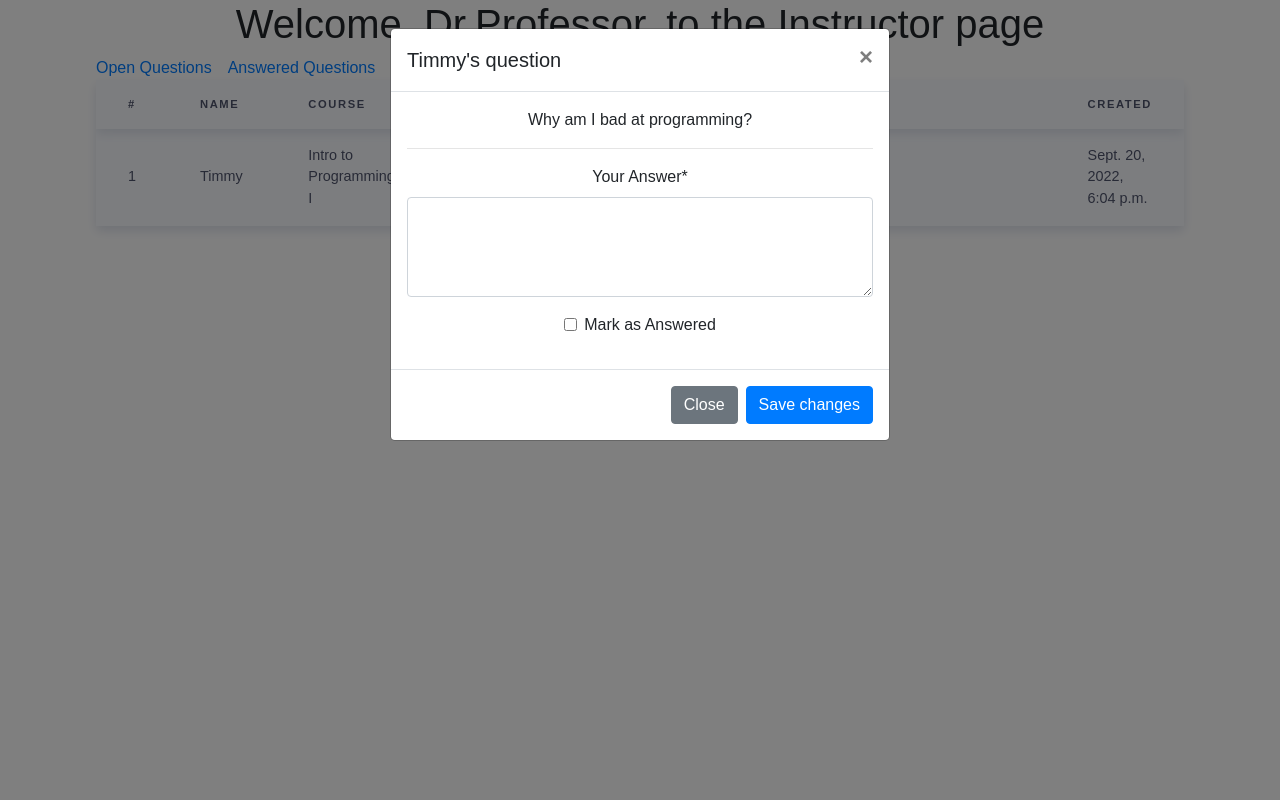
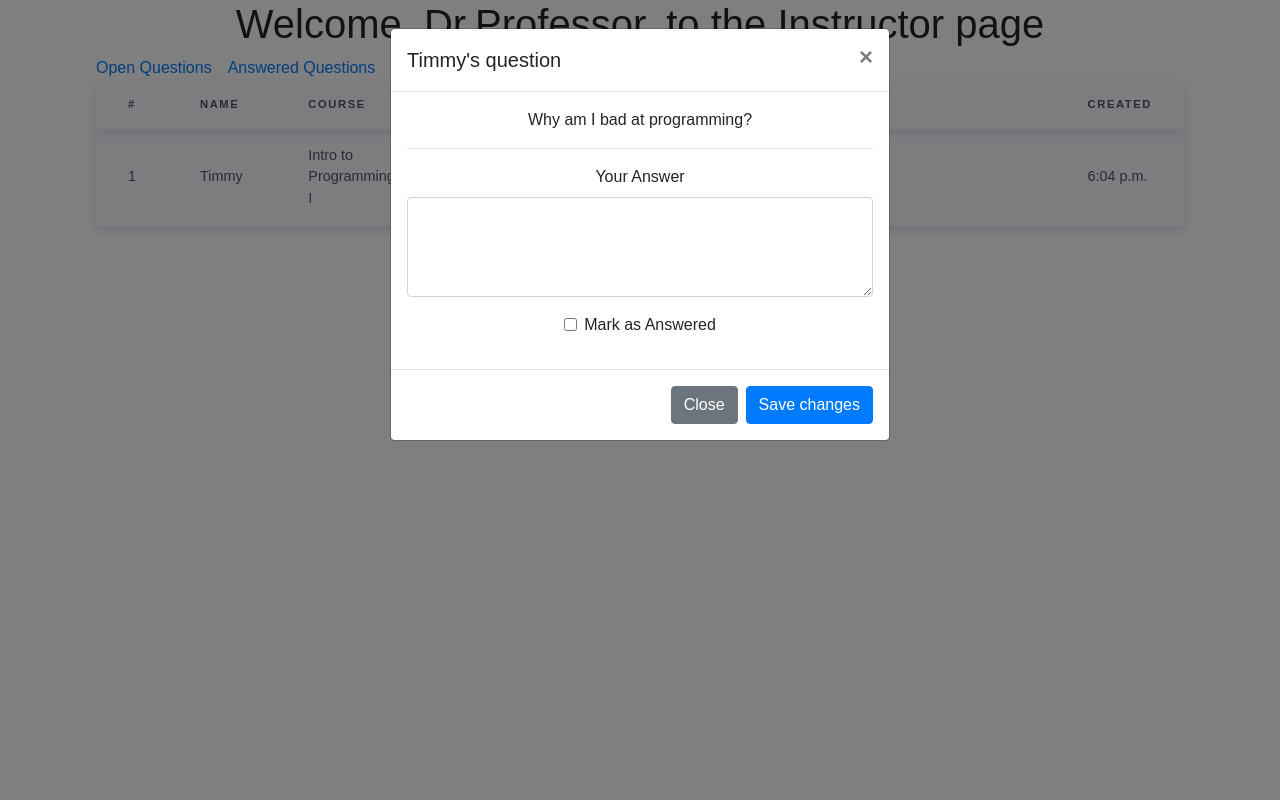
Before and after one commit to MTUHIDE/CCLC-Queue-Django, a Django app: page /instructor/ in a window 1280 px wide, after a click that opens the changed part. Run offline with Django 4.2, Linux system fonts and the light colour scheme; data comes from the database, SQL or seed files in the repository; some libraries are stand-ins or nearby versions.

Commit message:
Added Favicon, fixed table date formatting, removed astrick from form

```diff
--- a/question_queue/static/question_queue/css/style.css
+++ b/question_queue/static/question_queue/css/style.css
@@ -84,3 +84,7 @@ thead {
   border: none;
   border-bottom-color: #c7cdd1 !important
 }
+
+.asteriskField {
+    display: none;
+}
--- a/question_queue/templates/question_queue/coach.html
+++ b/question_queue/templates/question_queue/coach.html
@@ -30,6 +30,7 @@
           href="https://stackpath.bootstrapcdn.com/bootstrap/4.5.0/css/bootstrap.min.css"
           integrity="sha384-9aIt2nRpC12Uk9gS9baDl411NQApFmC26EwAOH8WgZl5MYYxFfc+NcPb1dKGj7Sk"
           crossorigin="anonymous" />
+    <link rel="shortcut icon" type="image/png" href="{% static 'favicon.ico' %}" >
 </head>
 <body>
 
--- a/question_queue/templates/question_queue/index.html
+++ b/question_queue/templates/question_queue/index.html
@@ -19,6 +19,7 @@
             integrity="sha384-9aIt2nRpC12Uk9gS9baDl411NQApFmC26EwAOH8WgZl5MYYxFfc+NcPb1dKGj7Sk"
             crossorigin="anonymous"
         />
+        <link rel="shortcut icon" type="image/png" href="{% static 'favicon.ico' %}" >
     </head>
     <body>
         <h1>CCLC Queue Site Index</h1>
--- a/question_queue/templates/question_queue/instructor.html
+++ b/question_queue/templates/question_queue/instructor.html
@@ -32,6 +32,7 @@
             integrity="sha384-9aIt2nRpC12Uk9gS9baDl411NQApFmC26EwAOH8WgZl5MYYxFfc+NcPb1dKGj7Sk"
             crossorigin="anonymous"
         />
+        <link rel="shortcut icon" type="image/png" href="{% static 'favicon.ico' %}" >
     </head>
     <body>
         <div class="instr-page" align ="center">
--- a/question_queue/templates/question_queue/student/base.html
+++ b/question_queue/templates/question_queue/student/base.html
@@ -12,6 +12,7 @@
     <link rel="stylesheet" type="text/css" href="{% static 'question_queue/css/style.css' %}" />
     <link href="https://cdn.jsdelivr.net/npm/bootstrap@5.1.3/dist/css/bootstrap.min.css" rel="stylesheet"
         integrity="sha384-1BmE4kWBq78iYhFldvKuhfTAU6auU8tT94WrHftjDbrCEXSU1oBoqyl2QvZ6jIW3" crossorigin="anonymous" />
+    <link rel="shortcut icon" type="image/png" href="{% static 'favicon.ico' %}" >
 </head>
 
 <body>
--- a/question_queue/views.py
+++ b/question_queue/views.py
@@ -45,7 +45,7 @@ def instructor(request):
             "id": str(question.id),
             "name": question.asked_by.first_name,
             "class": question.course.name,
-            "time": question.created_at,
+            "time": question.created_at.time,
             "message": question.message,
         }
         table_data.append(question_info)
```
Also changed, not shown: question_queue/static/favicon.ico (renamed from question_queue/static/question_queue/old_assets/images/favicon.ico).
